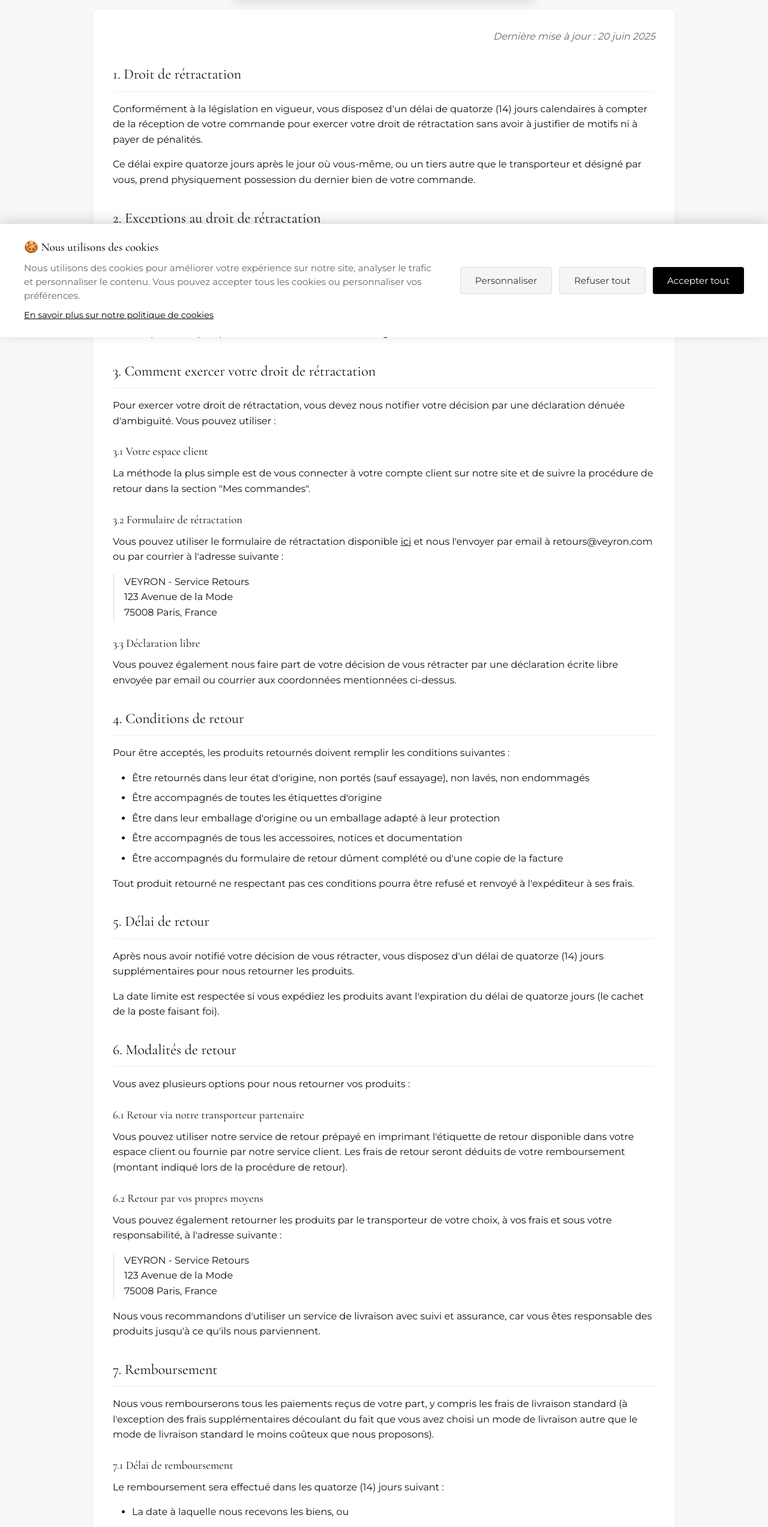
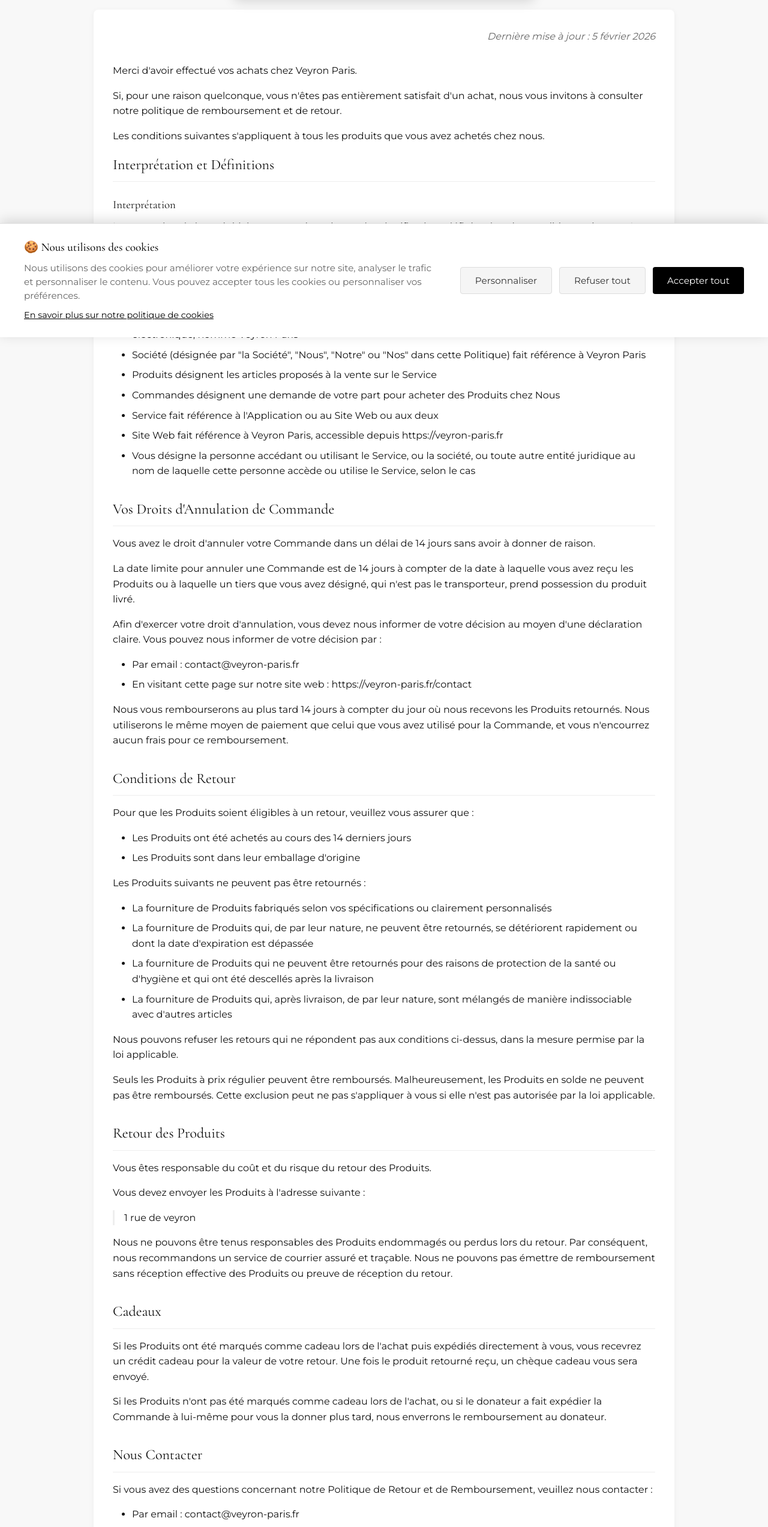
Before and after one commit to lolitoooo/veyron, a Vue app in the folder frontend/: page /returns in a window 1280 px wide. Shown: the part 238-2783 px from the top of the page at 60% size. Built offline with nearby package versions, Linux system fonts and the light colour scheme; no server answers.

Commit message:
Fix contact

```diff
--- a/frontend/package.json
+++ b/frontend/package.json
@@ -35,6 +35,7 @@
     "@capacitor/status-bar": "^7.0.3",
     "@stripe/stripe-js": "^7.3.1",
     "@types/echarts": "^5.0.0",
+    "@types/leaflet": "^1.9.21",
     "axios": "^1.10.0",
     "echarts": "^5.6.0",
     "emailjs-com": "^3.2.0",
--- a/frontend/src/views/legal/CareersView.vue
+++ b/frontend/src/views/legal/CareersView.vue
@@ -116,13 +116,13 @@
             </div>
           </div>
 
-          <p class="spontaneous">Vous ne trouvez pas le poste qui vous correspond ? Envoyez-nous une candidature spontanée à <strong>careers@veyron.com</strong></p>
+          <p class="spontaneous">Vous ne trouvez pas le poste qui vous correspond ? Envoyez-nous une candidature spontanée à <strong>contact@veyron-paris.com</strong></p>
         </section>
 
         <section class="internships">
           <h2>Stages et Alternances</h2>
           <p>Nous proposons régulièrement des opportunités de stage et d'alternance dans tous nos départements. Ces expériences sont une excellente porte d'entrée pour rejoindre notre équipe.</p>
-          <p>Pour postuler, envoyez votre CV et lettre de motivation à <strong>internships@veyron.com</strong></p>
+          <p>Pour postuler, envoyez votre CV et lettre de motivation à <strong>contact@veyron-paris.com</strong></p>
         </section>
 
         <section class="process">
@@ -141,7 +141,7 @@
         <section class="contact">
           <h2>Contact</h2>
           <p>Pour toute question concernant nos opportunités de carrière, n'hésitez pas à nous contacter :</p>
-          <p><strong>Email :</strong> careers@veyron.com</p>
+          <p><strong>Email :</strong> contact@veyron-paris.com</p>
           <p><strong>Téléphone :</strong> +33 (0)1 23 45 67 89</p>
           <p><strong>Adresse :</strong> VEYRON - Service RH, 123 Avenue de la Mode, 75008 Paris, France</p>
         </section>
--- a/frontend/src/views/legal/CookiesView.vue
+++ b/frontend/src/views/legal/CookiesView.vue
@@ -101,7 +101,7 @@
           <h2>7. Cookies et données personnelles</h2>
           <p>Certains cookies peuvent traiter des données personnelles. Dans ce cas, ces traitements sont effectués conformément à notre politique de confidentialité, que vous pouvez consulter <router-link to="/privacy">ici</router-link>.</p>
           <p>Conformément au Règlement Général sur la Protection des Données (RGPD) et à la loi Informatique et Libertés, vous disposez d'un droit d'accès, de rectification, d'opposition, de limitation, de portabilité et d'effacement des données vous concernant.</p>
-          <p>Pour exercer ces droits ou pour toute question sur le traitement de vos données, vous pouvez nous contacter à l'adresse suivante : privacy@veyron.com.</p>
+          <p>Pour exercer ces droits ou pour toute question sur le traitement de vos données, vous pouvez nous contacter à l'adresse suivante : contact@veyron-paris.com.</p>
         </section>
 
         <section>
@@ -114,7 +114,7 @@
           <h2>9. Contact</h2>
           <p>Si vous avez des questions concernant notre utilisation des cookies, n'hésitez pas à nous contacter :</p>
           <ul>
-            <li>Par email : privacy@veyron.com</li>
+            <li>Par email : contact@veyron-paris.com</li>
             <li>Par courrier : VEYRON - Service Protection des Données, 123 Avenue de la Mode, 75008 Paris, France</li>
           </ul>
         </section>
--- a/frontend/src/views/legal/FaqView.vue
+++ b/frontend/src/views/legal/FaqView.vue
@@ -60,7 +60,7 @@
           <div class="contact-options">
             <div class="contact-option">
               <h3>Par Email</h3>
-              <p>contact@veyron.com</p>
+              <p>contact@veyron-paris.com</p>
               <p>Réponse sous 24h ouvrées</p>
             </div>
             <div class="contact-option">
@@ -109,7 +109,7 @@
     id: 2,
     category: 'orders',
     question: 'Puis-je modifier ma commande après l\'avoir passée ?',
-    answer: 'Vous pouvez modifier votre commande uniquement si elle n\'a pas encore été préparée pour expédition. Pour ce faire, contactez notre service client dès que possible par téléphone au +33 (0)1 23 45 67 89 ou par email à contact@veyron.com en précisant votre numéro de commande et les modifications souhaitées.'
+    answer: 'Vous pouvez modifier votre commande uniquement si elle n\'a pas encore été préparée pour expédition. Pour ce faire, contactez notre service client dès que possible par téléphone au +33 (0)1 23 45 67 89 ou par email à contact@veyron-paris.com en précisant votre numéro de commande et les modifications souhaitées.'
   },
   {
     id: 3,
--- a/frontend/src/views/legal/LegalView.vue
+++ b/frontend/src/views/legal/LegalView.vue
@@ -18,7 +18,7 @@
             <p>RCS Paris B 123 456 789</p>
             <p>N° TVA intracommunautaire : FR 12 345 678 901</p>
             <p>Téléphone : +33 (0)1 23 45 67 89</p>
-            <p>Email : contact@veyron.com</p>
+            <p>Email : contact@veyron-paris.com</p>
           </div>
 
           <p>Directeur de la publication : Jean Dupont, Président</p>
@@ -45,7 +45,7 @@
         <section>
           <h2>4. Liens hypertextes</h2>
           <p><strong>4.1 Liens vers le site www.veyron.com</strong></p>
-          <p>La création de liens hypertextes vers le site www.veyron.com est soumise à l'accord préalable de VEYRON SAS. Pour toute demande, veuillez contacter : webmaster@veyron.com.</p>
+          <p>La création de liens hypertextes vers le site www.veyron.com est soumise à l'accord préalable de VEYRON SAS. Pour toute demande, veuillez contacter : contact@veyron-paris.com.</p>
 
           <p><strong>4.2 Liens depuis le site www.veyron.com</strong></p>
           <p>Le site www.veyron.com peut contenir des liens hypertextes vers d'autres sites Internet. VEYRON SAS ne saurait être tenue pour responsable du contenu de ces sites et des éventuels dommages ou préjudices pouvant résulter de leur consultation.</p>
@@ -77,7 +77,7 @@
           <h2>9. Contact</h2>
           <p>Pour toute question concernant le site www.veyron.com, vous pouvez nous contacter :</p>
           <ul>
-            <li>Par email : contact@veyron.com</li>
+            <li>Par email : contact@veyron-paris.com</li>
             <li>Par téléphone : +33 (0)1 23 45 67 89 (du lundi au vendredi, de 9h à 18h)</li>
             <li>Par courrier : VEYRON SAS, Service Client, 123 Avenue de la Mode, 75008 Paris, France</li>
           </ul>
--- a/frontend/src/views/legal/PrivacyView.vue
+++ b/frontend/src/views/legal/PrivacyView.vue
@@ -110,7 +110,7 @@
           <h2>11. Contact</h2>
           <p>Si vous avez des questions concernant cette politique de confidentialité ou si vous souhaitez exercer vos droits, veuillez nous contacter :</p>
           <ul>
-            <li>Par email : privacy@veyron.com</li>
+            <li>Par email : contact@veyron-paris.com</li>
             <li>Par courrier : VEYRON - Service Protection des Données, 123 Avenue de la Mode, 75008 Paris, France</li>
           </ul>
           <p>Vous avez également le droit d'introduire une réclamation auprès de l'autorité de protection des données compétente si vous estimez que le traitement de vos données personnelles constitue une violation des lois applicables.</p>
--- a/frontend/src/views/legal/ReturnPolicyView.vue
+++ b/frontend/src/views/legal/ReturnPolicyView.vue
@@ -5,126 +5,83 @@
 
       <div class="legal-content">
         <div class="last-updated">
-          <p>Dernière mise à jour : 20 juin 2025</p>
+          <p>Dernière mise à jour : 5 février 2026</p>
         </div>
 
-        <section>
-          <h2>1. Droit de rétractation</h2>
-          <p>Conformément à la législation en vigueur, vous disposez d'un délai de quatorze (14) jours calendaires à compter de la réception de votre commande pour exercer votre droit de rétractation sans avoir à justifier de motifs ni à payer de pénalités.</p>
-          <p>Ce délai expire quatorze jours après le jour où vous-même, ou un tiers autre que le transporteur et désigné par vous, prend physiquement possession du dernier bien de votre commande.</p>
-        </section>
+        <p>Merci d'avoir effectué vos achats chez Veyron Paris.</p>
+        <p>Si, pour une raison quelconque, vous n'êtes pas entièrement satisfait d'un achat, nous vous invitons à consulter notre politique de remboursement et de retour.</p>
+        <p>Les conditions suivantes s'appliquent à tous les produits que vous avez achetés chez nous.</p>
 
         <section>
-          <h2>2. Exceptions au droit de rétractation</h2>
-          <p>Conformément à l'article L.221-28 du Code de la consommation, le droit de rétractation ne peut être exercé pour :</p>
+          <h2>Interprétation et Définitions</h2>
+          <h3>Interprétation</h3>
+          <p>Les mots dont la lettre initiale est en majuscule ont des significations définies dans les conditions suivantes. Les définitions suivantes ont la même signification, qu'elles apparaissent au singulier ou au pluriel.</p>
+
+          <h3>Définitions</h3>
+          <p>Aux fins de cette Politique de Retour et de Remboursement :</p>
           <ul>
-            <li>Les produits personnalisés ou confectionnés selon vos spécifications</li>
-            <li>Les produits descellés après livraison et qui ne peuvent être renvoyés pour des raisons d'hygiène ou de protection de la santé (ex : sous-vêtements, maillots de bain)</li>
-            <li>Les produits qui, après avoir été livrés, ont été mélangés de manière indissociable avec d'autres articles</li>
+            <li><strong>Application</strong> désigne le programme logiciel fourni par la Société et téléchargé par vous sur tout appareil électronique, nommé Veyron Paris</li>
+            <li><strong>Société</strong> (désignée par "la Société", "Nous", "Notre" ou "Nos" dans cette Politique) fait référence à Veyron Paris</li>
+            <li><strong>Produits</strong> désignent les articles proposés à la vente sur le Service</li>
+            <li><strong>Commandes</strong> désignent une demande de votre part pour acheter des Produits chez Nous</li>
+            <li><strong>Service</strong> fait référence à l'Application ou au Site Web ou aux deux</li>
+            <li><strong>Site Web</strong> fait référence à Veyron Paris, accessible depuis https://veyron-paris.fr</li>
+            <li><strong>Vous</strong> désigne la personne accédant ou utilisant le Service, ou la société, ou toute autre entité juridique au nom de laquelle cette personne accède ou utilise le Service, selon le cas</li>
           </ul>
         </section>
 
         <section>
-          <h2>3. Comment exercer votre droit de rétractation</h2>
-          <p>Pour exercer votre droit de rétractation, vous devez nous notifier votre décision par une déclaration dénuée d'ambiguïté. Vous pouvez utiliser :</p>
-
-          <h3>3.1 Votre espace client</h3>
-          <p>La méthode la plus simple est de vous connecter à votre compte client sur notre site et de suivre la procédure de retour dans la section "Mes commandes".</p>
-
-          <h3>3.2 Formulaire de rétractation</h3>
-          <p>Vous pouvez utiliser le formulaire de rétractation disponible <a href="#" class="text-link">ici</a> et nous l'envoyer par email à retours@veyron.com ou par courrier à l'adresse suivante :</p>
-          <p class="address">
-            VEYRON - Service Retours<br>
-            123 Avenue de la Mode<br>
-            75008 Paris, France
-          </p>
-
-          <h3>3.3 Déclaration libre</h3>
-          <p>Vous pouvez également nous faire part de votre décision de vous rétracter par une déclaration écrite libre envoyée par email ou courrier aux coordonnées mentionnées ci-dessus.</p>
+          <h2>Vos Droits d'Annulation de Commande</h2>
+          <p>Vous avez le droit d'annuler votre Commande dans un délai de 14 jours sans avoir à donner de raison.</p>
+          <p>La date limite pour annuler une Commande est de 14 jours à compter de la date à laquelle vous avez reçu les Produits ou à laquelle un tiers que vous avez désigné, qui n'est pas le transporteur, prend possession du produit livré.</p>
+          <p>Afin d'exercer votre droit d'annulation, vous devez nous informer de votre décision au moyen d'une déclaration claire. Vous pouvez nous informer de votre décision par :</p>
+          <ul>
+            <li>Par email : contact@veyron-paris.fr</li>
+            <li>En visitant cette page sur notre site web : https://veyron-paris.fr/contact</li>
+          </ul>
+          <p>Nous vous rembourserons au plus tard 14 jours à compter du jour où nous recevons les Produits retournés. Nous utiliserons le même moyen de paiement que celui que vous avez utilisé pour la Commande, et vous n'encourrez aucun frais pour ce remboursement.</p>
         </section>
 
         <section>
-          <h2>4. Conditions de retour</h2>
-          <p>Pour être acceptés, les produits retournés doivent remplir les conditions suivantes :</p>
+          <h2>Conditions de Retour</h2>
+          <p>Pour que les Produits soient éligibles à un retour, veuillez vous assurer que :</p>
           <ul>
-            <li>Être retournés dans leur état d'origine, non portés (sauf essayage), non lavés, non endommagés</li>
-            <li>Être accompagnés de toutes les étiquettes d'origine</li>
-            <li>Être dans leur emballage d'origine ou un emballage adapté à leur protection</li>
-            <li>Être accompagnés de tous les accessoires, notices et documentation</li>
-            <li>Être accompagnés du formulaire de retour dûment complété ou d'une copie de la facture</li>
+            <li>Les Produits ont été achetés au cours des 14 derniers jours</li>
+            <li>Les Produits sont dans leur emballage d'origine</li>
           </ul>
-          <p>Tout produit retourné ne respectant pas ces conditions pourra être refusé et renvoyé à l'expéditeur à ses frais.</p>
+          <p>Les Produits suivants ne peuvent pas être retournés :</p>
+          <ul>
+            <li>La fourniture de Produits fabriqués selon vos spécifications ou clairement personnalisés</li>
+            <li>La fourniture de Produits qui, de par leur nature, ne peuvent être retournés, se détériorent rapidement ou dont la date d'expiration est dépassée</li>
+            <li>La fourniture de Produits qui ne peuvent être retournés pour des raisons de protection de la santé ou d'hygiène et qui ont été descellés après la livraison</li>
+            <li>La fourniture de Produits qui, après livraison, de par leur nature, sont mélangés de manière indissociable avec d'autres articles</li>
+          </ul>
+          <p>Nous pouvons refuser les retours qui ne répondent pas aux conditions ci-dessus, dans la mesure permise par la loi applicable.</p>
+          <p>Seuls les Produits à prix régulier peuvent être remboursés. Malheureusement, les Produits en solde ne peuvent pas être remboursés. Cette exclusion peut ne pas s'appliquer à vous si elle n'est pas autorisée par la loi applicable.</p>
         </section>
 
         <section>
-          <h2>5. Délai de retour</h2>
-          <p>Après nous avoir notifié votre décision de vous rétracter, vous disposez d'un délai de quatorze (14) jours supplémentaires pour nous retourner les produits.</p>
-          <p>La date limite est respectée si vous expédiez les produits avant l'expiration du délai de quatorze jours (le cachet de la poste faisant foi).</p>
+          <h2>Retour des Produits</h2>
+          <p>Vous êtes responsable du coût et du risque du retour des Produits.</p>
+          <p>Vous devez envoyer les Produits à l'adresse suivante :</p>
+          <p class="address">
+            1 rue de veyron
+          </p>
+          <p>Nous ne pouvons être tenus responsables des Produits endommagés ou perdus lors du retour. Par conséquent, nous recommandons un service de courrier assuré et traçable. Nous ne pouvons pas émettre de remboursement sans réception effective des Produits ou preuve de réception du retour.</p>
         </section>
 
         <section>
-          <h2>6. Modalités de retour</h2>
-          <p>Vous avez plusieurs options pour nous retourner vos produits :</p>
-
-          <h3>6.1 Retour via notre transporteur partenaire</h3>
-          <p>Vous pouvez utiliser notre service de retour prépayé en imprimant l'étiquette de retour disponible dans votre espace client ou fournie par notre service client. Les frais de retour seront déduits de votre remboursement (montant indiqué lors de la procédure de retour).</p>
-
-          <h3>6.2 Retour par vos propres moyens</h3>
-          <p>Vous pouvez également retourner les produits par le transporteur de votre choix, à vos frais et sous votre responsabilité, à l'adresse suivante :</p>
-          <p class="address">
-            VEYRON - Service Retours<br>
-            123 Avenue de la Mode<br>
-            75008 Paris, France
-          </p>
-          <p>Nous vous recommandons d'utiliser un service de livraison avec suivi et assurance, car vous êtes responsable des produits jusqu'à ce qu'ils nous parviennent.</p>
+          <h2>Cadeaux</h2>
+          <p>Si les Produits ont été marqués comme cadeau lors de l'achat puis expédiés directement à vous, vous recevrez un crédit cadeau pour la valeur de votre retour. Une fois le produit retourné reçu, un chèque cadeau vous sera envoyé.</p>
+          <p>Si les Produits n'ont pas été marqués comme cadeau lors de l'achat, ou si le donateur a fait expédier la Commande à lui-même pour vous la donner plus tard, nous enverrons le remboursement au donateur.</p>
         </section>
 
         <section>
-          <h2>7. Remboursement</h2>
-          <p>Nous vous rembourserons tous les paiements reçus de votre part, y compris les frais de livraison standard (à l'exception des frais supplémentaires découlant du fait que vous avez choisi un mode de livraison autre que le mode de livraison standard le moins coûteux que nous proposons).</p>
-
-          <h3>7.1 Délai de remboursement</h3>
-          <p>Le remboursement sera effectué dans les quatorze (14) jours suivant :</p>
+          <h2>Nous Contacter</h2>
+          <p>Si vous avez des questions concernant notre Politique de Retour et de Remboursement, veuillez nous contacter :</p>
           <ul>
-            <li>La date à laquelle nous recevons les biens, ou</li>
-            <li>La date à laquelle vous fournissez une preuve d'expédition des biens, la première de ces dates étant retenue</li>
-          </ul>
-          <p>Nous pouvons différer le remboursement jusqu'à ce que nous ayons reçu les biens et vérifié leur état.</p>
-
-          <h3>7.2 Mode de remboursement</h3>
-          <p>Le remboursement sera effectué en utilisant le même moyen de paiement que celui que vous avez utilisé pour la transaction initiale, sauf si vous avez expressément convenu d'un moyen différent.</p>
-          <p>Pour les achats effectués par carte bancaire, le remboursement sera crédité sur le compte bancaire associé à la carte utilisée pour le paiement.</p>
-          <p>Pour les achats effectués par d'autres moyens de paiement, notre service client vous contactera pour convenir des modalités de remboursement.</p>
-        </section>
-
-        <section>
-          <h2>8. Échange</h2>
-          <p>Si vous souhaitez échanger un produit contre un autre (taille, couleur, modèle), nous vous recommandons de :</p>
-          <ol>
-            <li>Retourner le produit initial en suivant la procédure de retour standard</li>
-            <li>Passer une nouvelle commande pour le produit souhaité</li>
-          </ol>
-          <p>Cette méthode est plus rapide que de demander un échange direct, qui nécessiterait d'attendre que nous recevions votre retour avant de pouvoir expédier le nouveau produit.</p>
-        </section>
-
-        <section>
-          <h2>9. Produits défectueux ou non conformes</h2>
-          <p>Si vous constatez un défaut ou une non-conformité sur un produit reçu :</p>
-          <ol>
-            <li>Contactez notre service client dans les plus brefs délais en précisant la nature du problème et en joignant si possible des photos</li>
-            <li>Notre équipe vous indiquera la marche à suivre pour le retour du produit</li>
-            <li>Après vérification du défaut ou de la non-conformité, nous procéderons, selon votre choix, à un remboursement intégral (produit + frais de livraison) ou à un échange</li>
-          </ol>
-          <p>Les frais de retour pour les produits défectueux ou non conformes sont à notre charge.</p>
-        </section>
-
-        <section>
-          <h2>10. Questions et assistance</h2>
-          <p>Pour toute question concernant notre politique de retour ou pour obtenir de l'aide pour un retour, notre service client est à votre disposition :</p>
-          <ul>
-            <li>Par email : retours@veyron.com</li>
-            <li>Par téléphone : +33 (0)1 23 45 67 89 (du lundi au vendredi, de 9h à 18h)</li>
-            <li>Via le formulaire de contact sur notre site</li>
+            <li>Par email : contact@veyron-paris.fr</li>
+            <li>En visitant cette page sur notre site web : https://veyron-paris.fr/contact</li>
           </ul>
         </section>
       </div>
--- a/frontend/src/views/legal/ShippingView.vue
+++ b/frontend/src/views/legal/ShippingView.vue
@@ -125,7 +125,7 @@
           <h2>10. Questions et assistance</h2>
           <p>Pour toute question concernant la livraison de votre commande, notre service client est à votre disposition :</p>
           <ul>
-            <li>Par email : service-client@veyron.com</li>
+            <li>Par email : contact@veyron-paris.com</li>
             <li>Par téléphone : +33 (0)1 23 45 67 89 (du lundi au vendredi, de 9h à 18h)</li>
             <li>Via le formulaire de contact sur notre site</li>
           </ul>
--- a/frontend/src/views/legal/SustainabilityView.vue
+++ b/frontend/src/views/legal/SustainabilityView.vue
@@ -101,7 +101,7 @@
             <li>Privilégiez la qualité à la quantité</li>
             <li>Prenez soin de vos vêtements pour prolonger leur durée de vie</li>
             <li>Participez à notre programme de recyclage</li>
-            <li>Partagez vos idées et suggestions à sustainability@veyron.com</li>
+            <li>Partagez vos idées et suggestions à contact@veyron-paris.com</li>
           </ul>
           <p>Ensemble, nous pouvons créer une mode plus responsable et respectueuse de notre planète.</p>
         </section>
--- a/frontend/src/views/legal/TermsView.vue
+++ b/frontend/src/views/legal/TermsView.vue
@@ -104,7 +104,7 @@
           <h2>14. Contact</h2>
           <p>Pour toute question relative aux présentes CGV ou à une commande, le Client peut contacter notre service client :</p>
           <ul>
-            <li>Par email : service-client@veyron.com</li>
+            <li>Par email : contact@veyron-paris.com</li>
             <li>Par téléphone : +33 (0)1 23 45 67 89</li>
             <li>Par courrier : VEYRON - Service Client, 123 Avenue de la Mode, 75008 Paris, France</li>
           </ul>
```
Also changed, not shown: frontend/src/views/ContactView.vue (+69 -14 lines), 1 other file (tests, documents, lock files or other folders).
